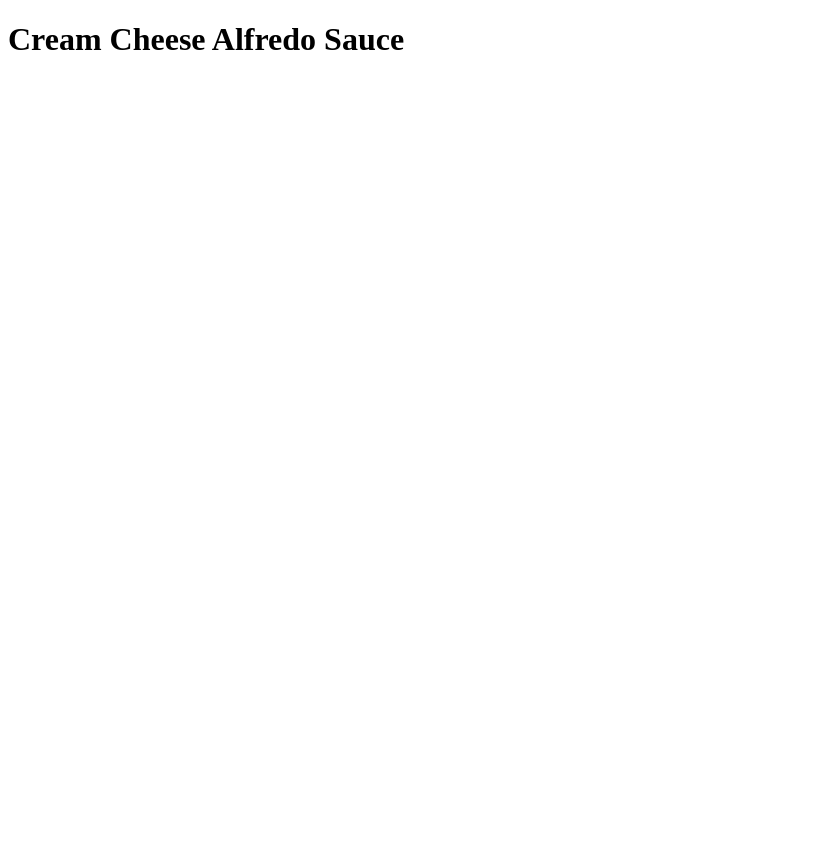
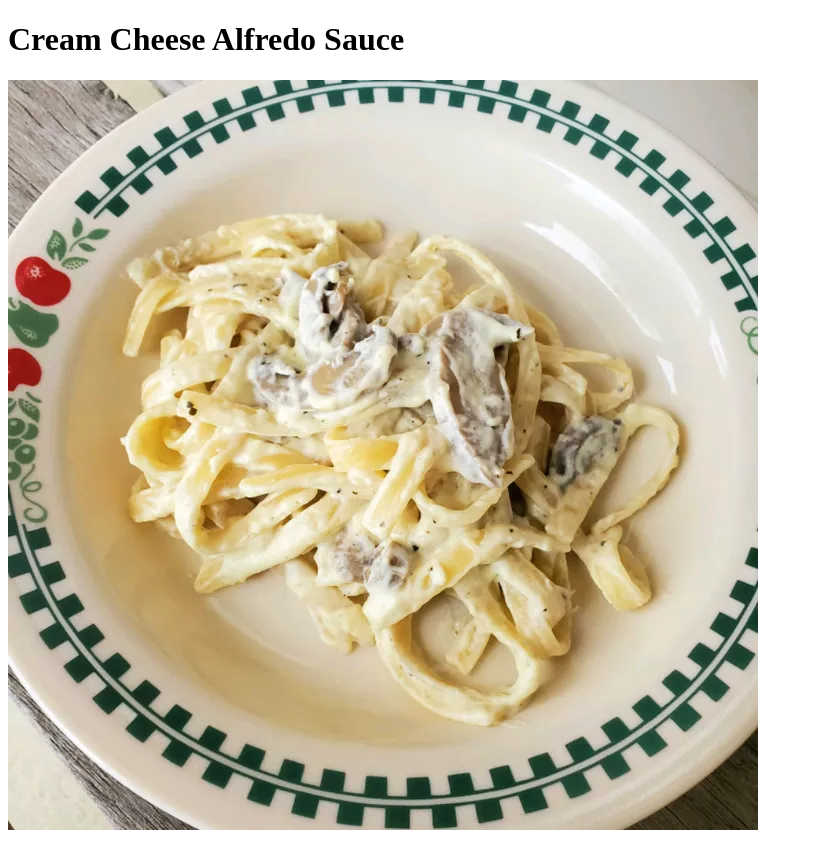
Before and after one commit to Expectum/odin-recipes, a plain HTML site: page recipes/cream_cheese_alfredo_sauce.html in a window 1280 px wide. Shown: the whole page, without its empty margins (0-813 px from the left). Before the commit the page ends 800 px from the top, so only its background shows below. Drawn offline with Linux system fonts and the light colour scheme.

Commit message:
Add image

```diff
--- a/recipes/cream_cheese_alfredo_sauce.html
+++ b/recipes/cream_cheese_alfredo_sauce.html
@@ -6,5 +6,6 @@
 </head>
 <body>
     <h1>Cream Cheese Alfredo Sauce</h1>
+    <img src="../images/cream_cheese_alfredo_sauce.webp" alt="Finished Cream Cheese Alfredo Sauce">
 </body>
 </html>
```
Also changed, not shown: images/cream_cheese_alfredo_sauce.webp (added).
